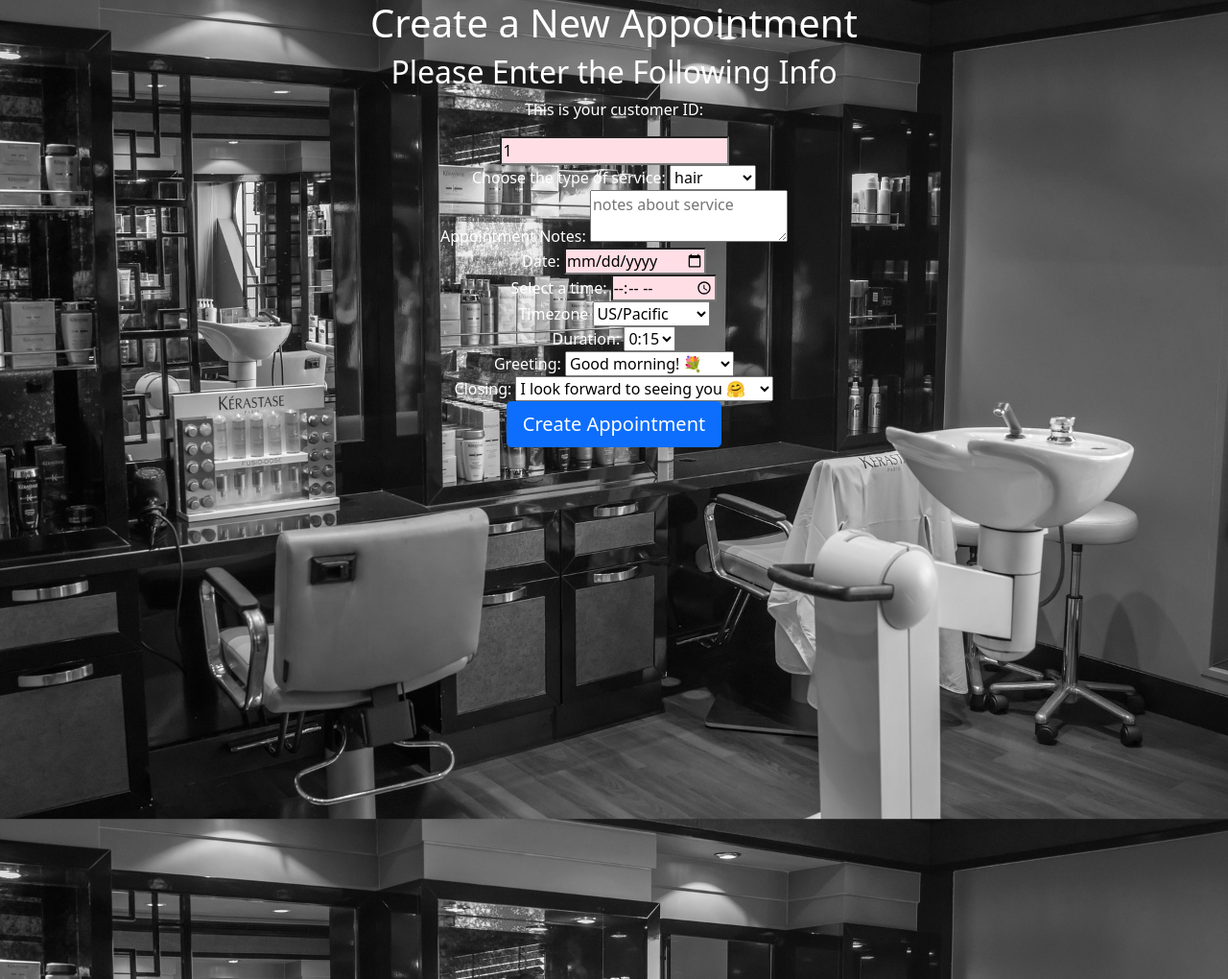
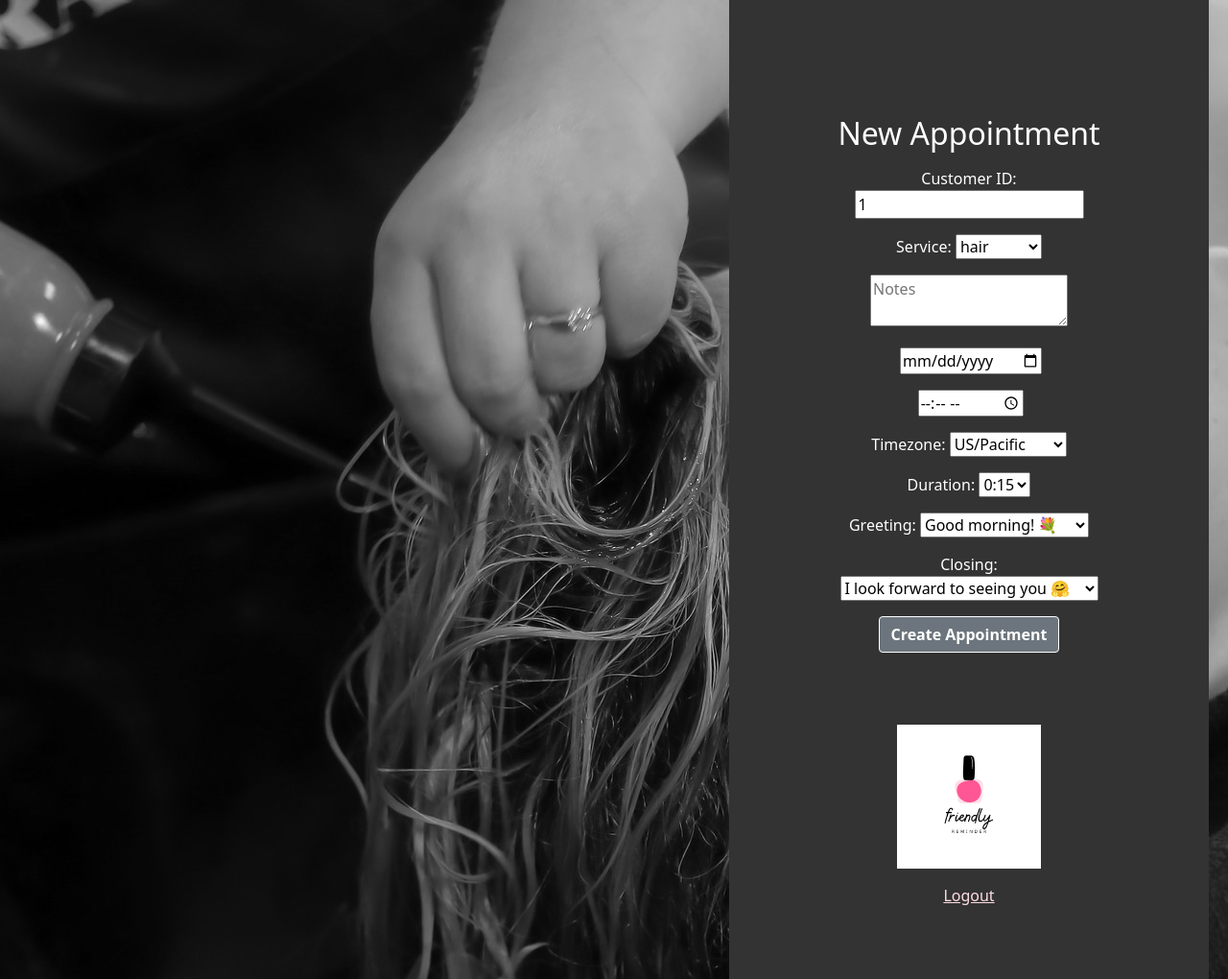
Before and after one commit to MarySmith5/reminder-project, a Flask app: page /add_appointment/1 in a window 1280 px wide. Shown: the whole page at 96% size. Run offline with Flask 2, Linux system fonts and the light colour scheme; parts of the project's set-up code (start-up, migrations or seed data) failed here and were passed over.

Commit message:
Styling complete

```diff
--- a/model.py
+++ b/model.py
@@ -23,7 +23,7 @@ class Customer(db.Model):
 
     def __repr__(self):
         """Show info about a customer"""
-        return f"<Customer id={self.customer_id}, {self.first_name} {self.last_name}, text={self.text_num}, landline={self.landline}, email={self.email}>"
+        return f"ID #{self.customer_id}, {self.first_name} {self.last_name}, text= {self.text_num}"
 
 
 
@@ -54,7 +54,7 @@ class Appointment(db.Model):
 
     def __repr__(self):
         """Show info about an appointment"""
-        return f"< Appointment id={self.appoint_id}, service={self.gen_service}, date={self.date} time={self.time}, CANCELED={self.is_canceled} >"
+        return f"Service= {self.gen_service}, date= {self.date} time= {self.time}, CANCELED= {self.is_canceled}"
 
     def get_readable_time(self):
         t = (self.time)
--- a/server.py
+++ b/server.py
@@ -204,13 +204,13 @@ def offer_cancel(appoint_id):
 def cancel_appt(appoint_id):
     """Marks an appointment as canceled"""
     appointment = crud.cancel_appt(appoint_id)
-    flash(f"{appointment} is CANCELED.")
+    flash(f"{appointment.my_customer.first_name} {appointment.my_customer.last_name}'s {appointment.date} appointment is CANCELED.")
     return redirect('/customer_options')
 
 
-@app.route("/get-user-timezone", methods=['GET'])
-def get_user_timezone():
-    return jsonify({'timezone': session.get('timezone', datetime.today())})
+# @app.route("/get-user-timezone", methods=['GET'])
+# def get_user_timezone():S
+#     return jsonify({'timezone': session.get('timezone', datetime.today())})
 
 
 #tasks.every_morning()
--- a/static/css/homepage.css
+++ b/static/css/homepage.css
@@ -10,6 +10,14 @@ background-size: cover;
 text-align: center;
 font-family: var(--bs-font-sans-serif);
 color: white;
+}
+
+.dark {
+    background-color: #333;
+    overflow-x: scroll;
+    margin-top: 40px;
+    margin-bottom: 40px;
+
 }
 
 a {
@@ -75,27 +83,84 @@ footer {
     top: 0;
     left: 0;
     background-color: #333;
+    overflow-x: scroll;
+    padding-top: 40px;
+    margin-left: 20px;
+    margin-right: 20px;
+    padding-left: 20px;
+    padding-right: 20px;
+  }
+
+  .sidenavR {
+    height: 100%;
+    width: 500px;
+    position: fixed;
+    z-index: 1;
+    top: 0;
+    right: 0;
+    background-color: #333;
     overflow-x: hidden;
-    padding-top: 20px;
+    margin-left: 20px;
+    margin-right: 20px;
+    padding-left: 20px;
+    padding-right: 20px;
+    padding-top: 40px;
   }
+
+  /* .sidenavR body {
+
+      color: #333;
+  } */
+
+  .sidenavR input select textarea {
+    padding: 6px 8px 6px 8px;
+    text-decoration: none;
+    font-size: 20px;
+    background-color:  white;
+    border: none;
+    display: block;
+  }
+
+/* .sidenavR a {
+    color:#333;
+} */
+
+.sidenavR input:focus {
+    background-color: white;
+}
 
 .flash-msg {
     color: #ff5794;
 }
 
-input {
+/* input {
     background-color: #ffdee5;
+    border: none;
 
-  }
+  } */
 
   .sidenav input {
-    padding: 6px 8px 6px 16px;
+    padding: 2px 8px 2px 16px;
     text-decoration: none;
-    font-size: 10px;
+    font-size: 20px;
     background-color: #ffdee5;
+    border : none;
     display: block;
   }
 
+  input:focus {
+    background-color:#ffdee5;
+    border: none;
+  }
+
   .sidenav a:hover {
-    color: #f1f1f1;
+    color: white;
   }
+
+  a:hover {
+    color: white;
+  }
+
+/* li {
+    background-color: #333;
+} */
--- a/templates/add_appointment.html
+++ b/templates/add_appointment.html
@@ -1,18 +1,33 @@
 {% extends 'base.html' %}
+{% block head %}
+<style>
+  body {
+
+    background: #333 url("/static/woman-gb64cf9f3d_1920.jpg");
+  }
+</style>
+{% endblock %}
 {% block title %}New Appointment{% endblock %}
 
+{% block body %}
+<div class="sidenavR">
+    {% for msg in get_flashed_messages() %}
+    <p class="flash-msg">
+    {{ msg }}
+    </p>
+    {% endfor %}
+
         <body>
-{% block body %}
-<h1>Create a New Appointment</h1>
-<form class="form-new-appointment" method="POST" action="/process_new_appt">
-
-    <h2 class="form-new-appointment-heading">Please Enter the Following Info</h2>
+        <form class="form" method="POST" action="/process_new_appt">
+            <h2>New Appointment</h2>
+            <p></p>
             <div class="form-group">
-        <p for="customer_id">This is your customer ID:</p>
+                <label for="customer_id">Customer ID:</label>
                 <input id="customer_id" name="customer_id" value="{{customer_id}}" ></input>
             </div>
+            <p></p>
                 <div class="form-group">
-            <label for="gen_service">Choose the type of service:</label>
+                    <label for="gen_service">Service:</label>
                     <select name="gen_service" id="gen_service">
                         <option value="hair" >hair</option>
                         <option value="nail" >nail</option>
@@ -22,22 +37,26 @@
                         <option value="massage" >massage</option>
                     </select>
                 </div>
+                <p></p>
                 <div class="form-group">
-            <label for="specific_service-field" class="sr-only">Appointment Notes:</label>
+                    <!-- <label for="specific_service-field" class="sr-only">Appointment Notes:</label> -->
                         <textarea type="specific_service"
                             name="specific_service"
-                    placeholder="notes about service"></textarea>
+                            placeholder="Notes"></textarea>
                 </div>
+                <p></p>
                 <div class="form-group">
-            <label for="date_field">Date:</label>
+                    <label for="date_field"></label>
                     <input type="date" id="date" name="date">
                 </div>
+                <p></p>
                 <div class="form-group">
-            <label for="time">Select a time:</label>
+                    <label for="time"></label>
                     <input type="time" id="time" name="time">
                 </div>
+                <p></p>
                 <div class="form-group">
-            <label for="timezone-field" class="sr-only">Timezone</label>
+                    <label for="timezone-field" class="sr-only">Timezone:</label>
                     <select name="timezone" id="timezone">
                     <option value="US/Pacific">US/Pacific</option>
                     <option value="US/Mountain">US/Mountain</option>
@@ -46,6 +65,7 @@
                     </select>
 
                 </div>
+                <p></p>
                 <div class="form-group">
                     <label for="duration">Duration:</label>
                     <select name="duration-picker" id="duration">
@@ -63,6 +83,7 @@
                         <option value="03:00">3:00</option>
                     </select>
                 </div>
+                <p></p>
                 <div class="form-group">
                     <label for="greeting">Greeting:</label>
                     <select name="greeting" id="greeting">
@@ -74,6 +95,7 @@
                         <option value="&#128515 Hi!">&#128515 Hi!</option>
                     </select>
                 </div>
+                <p></p>
                 <div class="form-group">
                     <label for="closing">Closing:</label>
                     <select name="closing" id="closing">
@@ -83,17 +105,18 @@
                         <option value="Feeling sick &#129298? Let's reschedule.">Feeling sick &#129298? Let's reschedule.</option>
                         <option value="&#128136">&#128136</option>
                     </select>
+                    <p></p>
                 </div>
+                <button class="btn btn-block btn-secondary fw-bold bg-pink border-white" type="submit">Create Appointment
+                </button>
+        </form>
+        </body>
+        <footer>
+            <img class="logo-sm" src="/static/friendly.png">
+            <p></p>
+            <a href="/login">Logout</a>
+            {% block footer %}{% endblock %}
+        </footer>
 </div>
-    <div>
-        <button class="btn btn-lg btn-primary btn-block" type="submit">Create Appointment
-        </button>
-    </div>
-
-  </form>
-
-  </body>
+{% endblock %}
 </html>
-
-
-{% endblock %}
--- a/templates/base.html
+++ b/templates/base.html
@@ -19,7 +19,8 @@
     <script src="https://cdn.jsdelivr.net/npm/bootstrap@5.1.3/dist/js/bootstrap.bundle.min.js" integrity="sha384-ka7Sk0Gln4gmtz2MlQnikT1wXgYsOg+OMhuP+IlRH9sENBO0LRn5q+8nbTov4+1p" crossorigin="anonymous"></script>
 
     {% block body %}{% endblock %}
-    {% block after_body %}{% endblock %}
 
   </body>
+
+
 </html>
--- a/templates/homepage.html
+++ b/templates/homepage.html
@@ -20,7 +20,7 @@
           <form class="form" method="POST" action="/login">
             <h1>Welcome!</h1>
             <div class="form-group">
-              <label for="entry_password-field" class="sr-only">Password</label>
+              <label for="entry_password-field" class="sr-only"></label>
               <input type="entry_password"
                     name="entry_password"
                     class="form-control input-lg border-white"
```
Also changed, not shown: templates/another_appt.html (+20 -0 lines), templates/appt_opt.html (deleted, +0 -36 lines), templates/cancel.html (+15 -3 lines), templates/choose_appointment.html (+16 -10 lines), templates/cust_opt.html (+8 -5 lines), templates/customers.html (+20 -8 lines), templates/new_customer.html (+13 -15 lines). Lines whose indentation alone changed are shown as unchanged.
